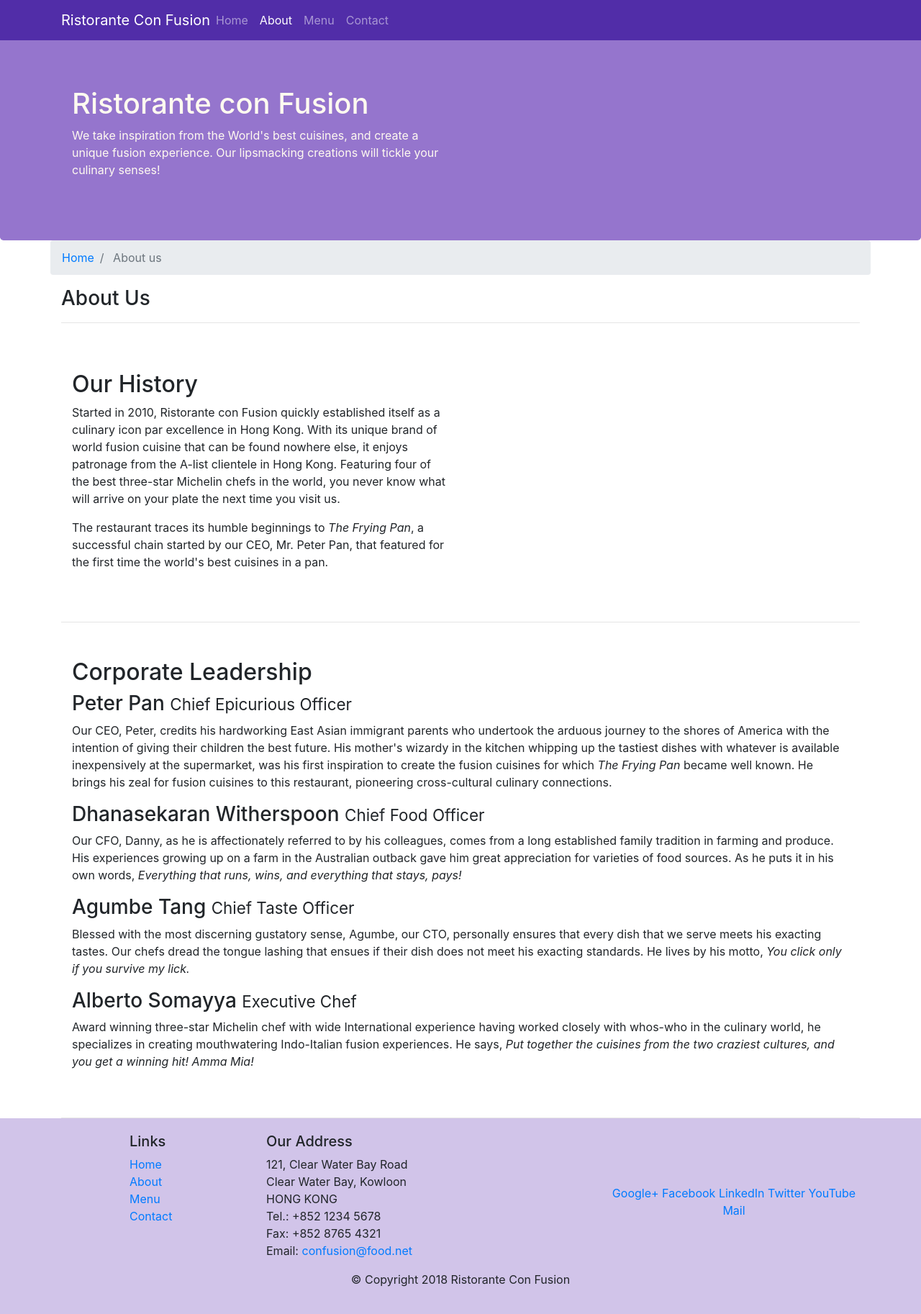
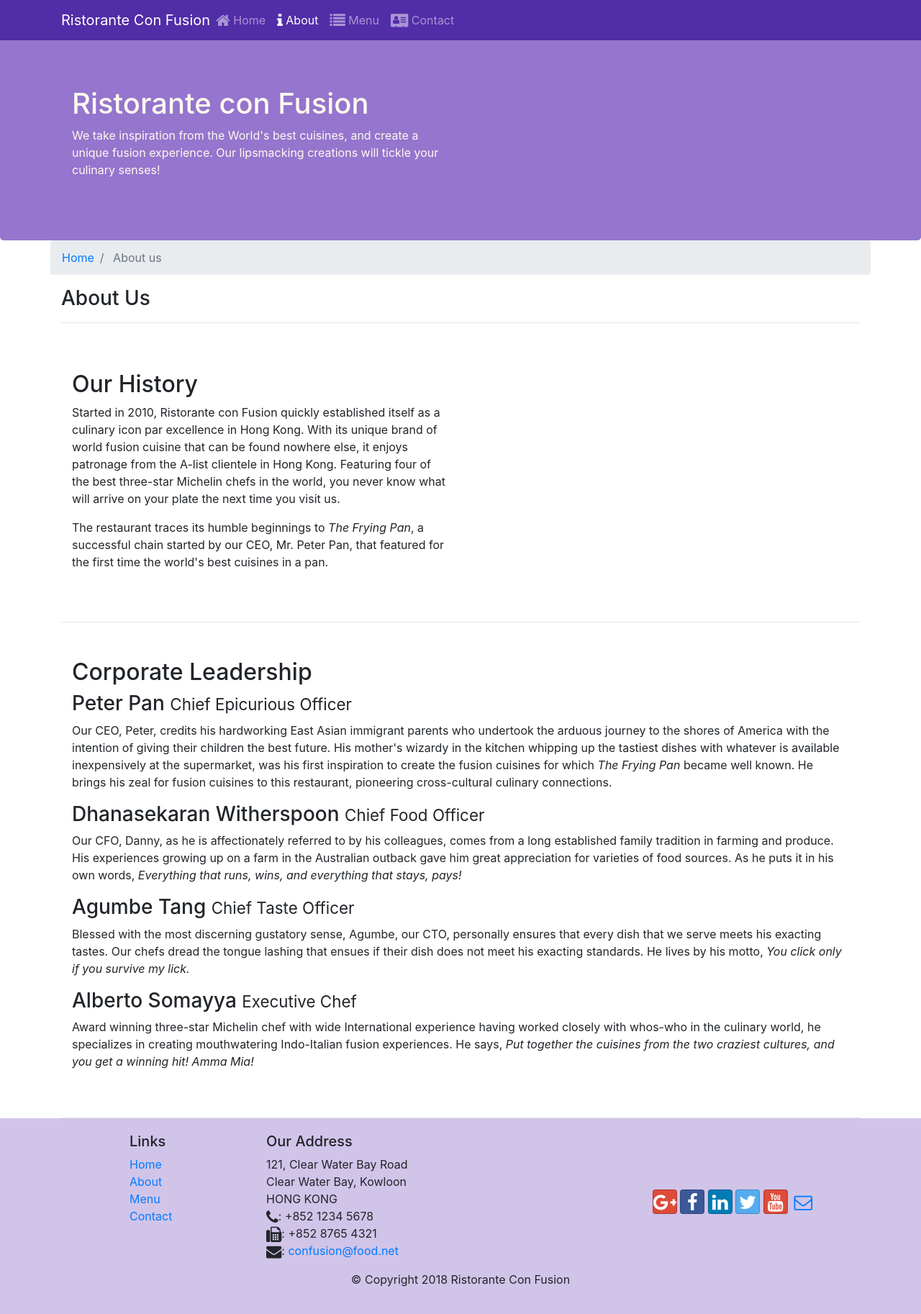
Before and after one commit to oknono/coursera_bootstrap, a website: page aboutus.html in a window 1280 px wide. Shown: the whole page at 72% size. Drawn offline with nearby package versions, Linux system fonts and the light colour scheme.

Commit message:
Add icon font for navigation and social media

```diff
--- a/aboutus.html
+++ b/aboutus.html
@@ -8,6 +8,8 @@
 
     <!-- Bootstrap CSS -->
     <link rel="stylesheet" href="node_modules/bootstrap/dist/css/bootstrap.min.css">
+    <link rel="stylesheet" href="node_modules/font-awesome/css/font-awesome.min.css">
+    <link rel="stylesheet" href="node_modules/bootstrap-social/bootstrap-social.css">
     <link rel="stylesheet" href="css/styles.css">
     <title>Ristorante Con Fusion: About Us</title>
 
@@ -22,10 +24,26 @@
             <a class="navbar-brand mr-auto" href="./index.html">Ristorante Con Fusion</a>
             <div class="collapse navbar-collapse" id="Navbar">
                 <ul class="navbar-nav mr-auto">
-                    <li class="nav-item"><a class="nav-link" href="./index.html">Home</a></li>
-                    <li class="nav-item active"><a class="nav-link" href="">About</a></li>
-                    <li class="nav-item"><a class="nav-link" href="#">Menu</a></li>
-                    <li class="nav-item"><a class="nav-link" href="#">Contact</a></li>
+                    <li class="nav-item">
+                        <a class="nav-link" href="./index.html">
+                            <span class="fa fa-home fa-lg"></span> Home
+                        </a>
+                    </li>
+                    <li class="nav-item active">
+                        <a class="nav-link" href="">
+                            <span class="fa fa-info fa-lg"></span> About
+                        </a>
+                    </li>
+                    <li class="nav-item">
+                        <a class="nav-link" href="#">
+                            <span class="fa fa-list fa-lg"></span> Menu
+                        </a>
+                    </li>
+                    <li class="nav-item">
+                        <a class="nav-link" href="#">
+                            <span class="fa fa-address-card fa-lg"></span> Contact
+                        </a>
+                    </li>
                 </ul>
             </div>
         </div>
@@ -124,19 +142,24 @@
                         121, Clear Water Bay Road<br>
                         Clear Water Bay, Kowloon<br>
                         HONG KONG<br>
-                        Tel.: +852 1234 5678<br>
-                        Fax: +852 8765 4321<br>
-                        Email: <a href="mailto:confusion@food.net">confusion@food.net</a>
+                        <i class="fa fa-phone fa-lg"></i>: +852 1234 5678<br>
+                        <i class="fa fa-fax fa-lg"></i>: +852 8765 4321<br>
+                        <i class="fa fa-envelope fa-lg"></i>: <a href="mailto:confusion@food.net">confusion@food.net</a>
                     </address>
                 </div>
                 <div class="col-12 col-sm-4 align-self-center">
                     <div class="text-center">
-                        <a href="http://google.com/+">Google+</a>
-                        <a href="http://www.facebook.com/profile.php?id=">Facebook</a>
-                        <a href="http://www.linkedin.com/in/">LinkedIn</a>
-                        <a href="http://twitter.com/">Twitter</a>
-                        <a href="http://youtube.com/">YouTube</a>
-                        <a href="mailto:">Mail</a>
+                        <a class="btn btn-social-icon btn-google" href="http://google.com/+"><i
+                                class="fa fa-google-plus"></i></a>
+                        <a class="btn btn-social-icon btn-facebook" href="http://www.facebook.com/profile.php?id="><i
+                                class="fa fa-facebook"></i></a>
+                        <a class="btn btn-social-icon btn-linkedin" href="http://www.linkedin.com/in/"><i
+                                class="fa fa-linkedin"></i></a>
+                        <a class="btn btn-social-icon btn-twitter" href="http://twitter.com/"><i
+                                class="fa fa-twitter"></i></a>
+                        <a class="btn btn-social-icon btn-google" href="http://youtube.com/"><i
+                                class="fa fa-youtube"></i></a>
+                        <a class="btn btn-social-icon" href="mailto:"><i class="fa fa-envelope-o"></i></a>
                     </div>
                 </div>
             </div>
--- a/package.json
+++ b/package.json
@@ -15,6 +15,8 @@
   },
   "dependencies": {
     "bootstrap": "^4.0.0",
+    "bootstrap-social": "^5.1.1",
+    "font-awesome": "^4.7.0",
     "jquery": "^3.3.1",
     "popper.js": "^1.12.9"
   }
```
Also changed, not shown: index.html (+24 -13 lines), 1 other file.
